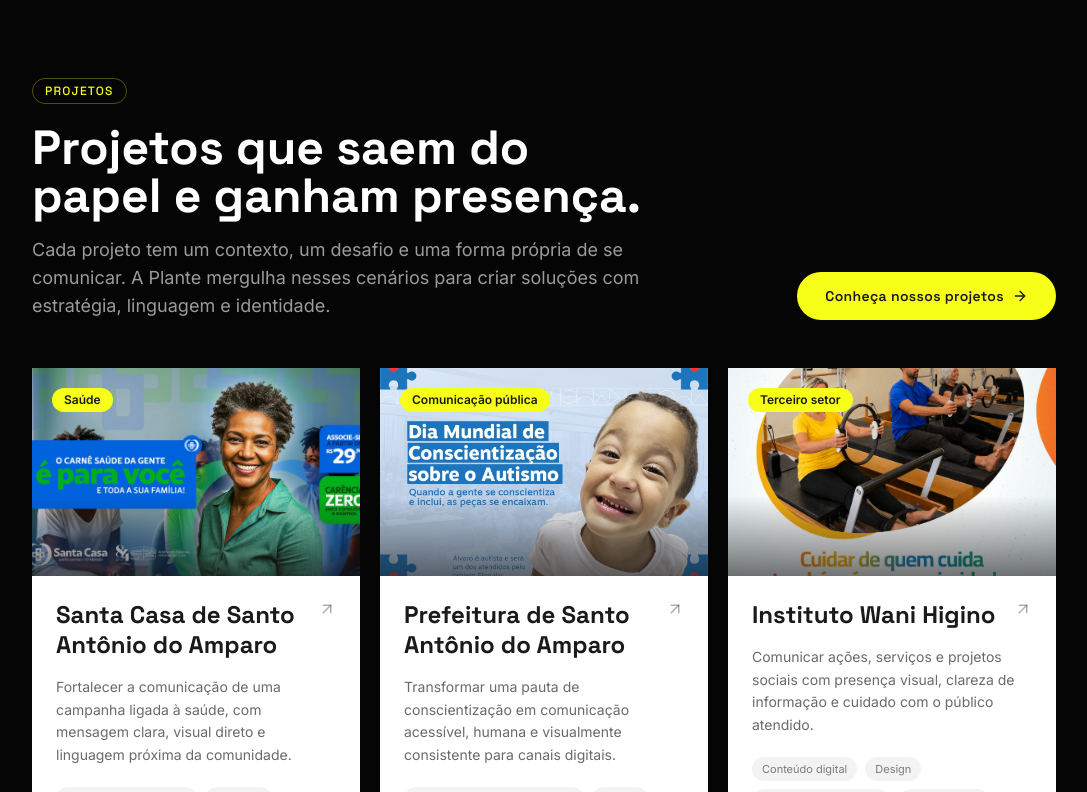
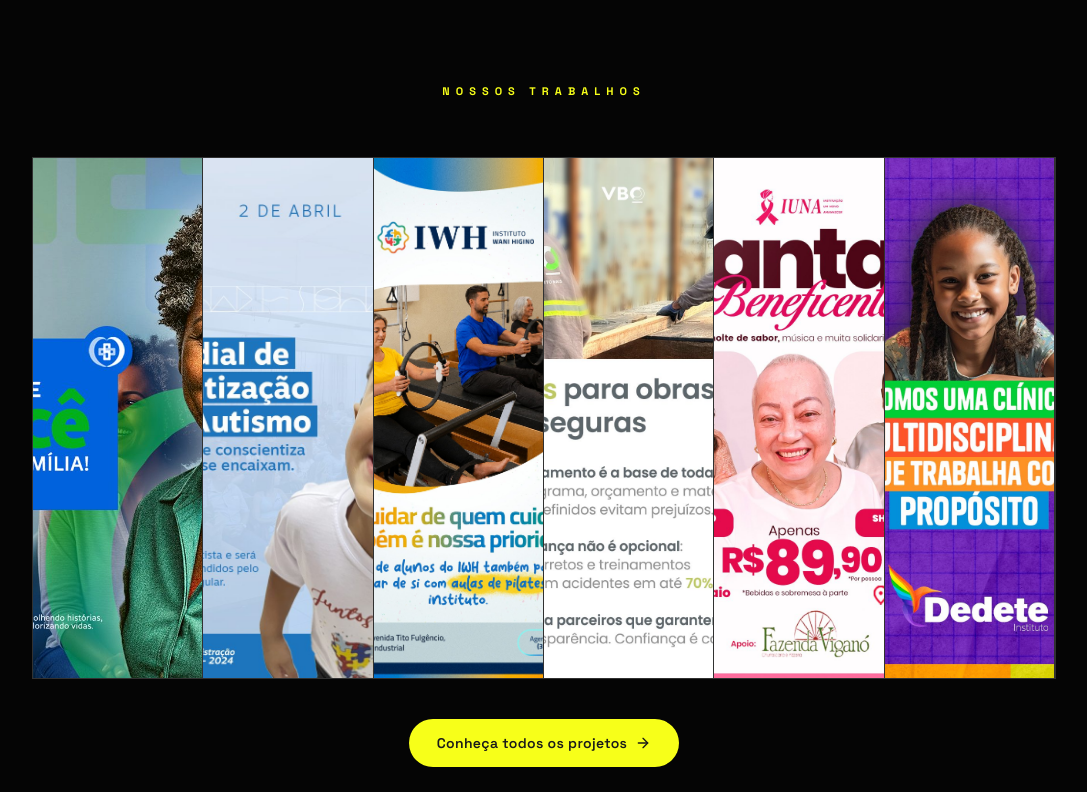
Before and after one commit to eduardomatheusb-ui/site-plante-comunicacao, a React (Vite) app: page / in a window 1280 px wide. Shown: the part 3820-4612 px from the top of the page, without its empty margins (96-1183 px from the left). Built offline with nearby package versions, Linux system fonts and the light colour scheme.

Commit message:
Cria vitrine clicavel de trabalhos

```diff
--- /dev/null
+++ b/src/components/ProjectShowcase.jsx
@@ -0,0 +1,127 @@
+import { useState } from 'react'
+import { AnimatePresence, motion } from 'framer-motion'
+import { ArrowUpRight, X } from 'lucide-react'
+import { projects } from '../content/siteContent'
+
+export default function ProjectShowcase({ limit }) {
+  const visibleProjects = limit ? projects.slice(0, limit) : projects
+  const [activeProject, setActiveProject] = useState(null)
+
+  return (
+    <>
+      <div className="mx-auto max-w-[1500px]">
+        <div className="mb-14 text-center">
+          <span className="font-display text-[11px] font-bold uppercase tracking-[0.55em] text-amarelo">
+            Nossos trabalhos
+          </span>
+        </div>
+
+        <div className="grid grid-cols-2 overflow-hidden border border-white/10 bg-grafite md:grid-cols-4 lg:flex">
+          {visibleProjects.map((project, index) => (
+            <motion.button
+              key={project.title}
+              type="button"
+              initial={{ opacity: 0, y: 18 }}
+              whileInView={{ opacity: 1, y: 0 }}
+              viewport={{ once: true, amount: 0.25 }}
+              transition={{ duration: 0.45, delay: index * 0.04 }}
+              onClick={() => setActiveProject(project)}
+              className="group relative h-[320px] min-w-0 overflow-hidden border-white/10 text-left outline-none transition-[flex,filter] duration-500 hover:z-10 focus-visible:z-10 focus-visible:ring-2 focus-visible:ring-amarelo md:h-[430px] lg:h-[520px] lg:flex-1 lg:border-r lg:hover:flex-[1.45]"
+              aria-label={`Ver detalhes do projeto ${project.title}`}
+            >
+              <img
+                src={project.image}
+                alt=""
+                className="h-full w-full object-cover transition duration-700 group-hover:scale-105 group-hover:brightness-110"
+              />
+              <div className="absolute inset-0 bg-gradient-to-t from-black/78 via-black/10 to-transparent opacity-70 transition-opacity duration-300 group-hover:opacity-90" />
+              <div className="absolute inset-x-0 bottom-0 translate-y-4 p-5 opacity-0 transition-all duration-300 group-hover:translate-y-0 group-hover:opacity-100 group-focus-visible:translate-y-0 group-focus-visible:opacity-100">
+                <span className="mb-3 inline-flex bg-amarelo px-2.5 py-1 font-display text-[10px] font-bold uppercase tracking-widest text-grafite">
+                  {project.segment}
+                </span>
+                <h3 className="font-display text-xl font-bold leading-tight text-white md:text-2xl">
+                  {project.title}
+                </h3>
+                <p className="mt-3 flex items-center gap-2 text-xs font-semibold uppercase tracking-widest text-amarelo">
+                  Ver o que foi feito
+                  <ArrowUpRight size={14} />
+                </p>
+              </div>
+            </motion.button>
+          ))}
+        </div>
+      </div>
+
+      <AnimatePresence>
+        {activeProject && (
+          <motion.div
+            className="fixed inset-0 z-50 flex items-end justify-center bg-black/82 p-4 backdrop-blur-sm md:items-center md:p-8"
+            initial={{ opacity: 0 }}
+            animate={{ opacity: 1 }}
+            exit={{ opacity: 0 }}
+            onClick={() => setActiveProject(null)}
+          >
+            <motion.article
+              className="grid max-h-[90vh] w-full max-w-5xl overflow-y-auto bg-white text-grafite shadow-2xl md:grid-cols-[0.9fr,1.1fr]"
+              initial={{ y: 28, opacity: 0 }}
+              animate={{ y: 0, opacity: 1 }}
+              exit={{ y: 20, opacity: 0 }}
+              transition={{ duration: 0.25 }}
+              onClick={(event) => event.stopPropagation()}
+            >
+              <div className="min-h-[280px] bg-grafite md:min-h-full">
+                <img src={activeProject.image} alt="" className="h-full w-full object-cover" />
+              </div>
+              <div className="relative p-7 md:p-10">
+                <button
+                  type="button"
+                  onClick={() => setActiveProject(null)}
+                  className="absolute right-5 top-5 flex h-10 w-10 items-center justify-center border border-grafite/10 text-grafite/55 transition-colors hover:border-grafite hover:text-grafite"
+                  aria-label="Fechar detalhes do projeto"
+                >
+                  <X size={18} />
+                </button>
+
+                <span className="mb-5 inline-flex bg-amarelo px-3 py-1 font-display text-[11px] font-bold uppercase tracking-widest text-grafite">
+                  {activeProject.segment}
+                </span>
+                <h2 className="max-w-xl font-display text-4xl font-bold leading-tight md:text-5xl">
+                  {activeProject.title}
+                </h2>
+
+                <div className="mt-8 space-y-7">
+                  <div>
+                    <p className="mb-2 font-display text-xs font-bold uppercase tracking-[0.25em] text-grafite/42">
+                      Desafio
+                    </p>
+                    <p className="text-base leading-relaxed text-grafite/68">{activeProject.challenge}</p>
+                  </div>
+
+                  <div>
+                    <p className="mb-3 font-display text-xs font-bold uppercase tracking-[0.25em] text-grafite/42">
+                      O que foi feito
+                    </p>
+                    <div className="flex flex-wrap gap-2">
+                      {activeProject.deliveries.map((delivery) => (
+                        <span key={delivery} className="bg-grafite px-3 py-1.5 text-xs font-medium text-white">
+                          {delivery}
+                        </span>
+                      ))}
+                    </div>
+                  </div>
+
+                  <div className="border-t border-grafite/10 pt-6">
+                    <p className="mb-2 font-display text-xs font-bold uppercase tracking-[0.25em] text-grafite/42">
+                      Resultado
+                    </p>
+                    <p className="text-base font-medium leading-relaxed text-grafite">{activeProject.result}</p>
+                  </div>
+                </div>
+              </div>
+            </motion.article>
+          </motion.div>
+        )}
+      </AnimatePresence>
+    </>
+  )
+}
--- a/src/pages/Home.jsx
+++ b/src/pages/Home.jsx
@@ -3,7 +3,7 @@
 import SectionTitle from '../components/SectionTitle'
 import ServicesGrid from '../components/ServicesGrid'
 import MethodSteps from '../components/MethodSteps'
-import ProjectCards from '../components/ProjectCards'
+import ProjectShowcase from '../components/ProjectShowcase'
 import ContentCards from '../components/ContentCards'
 import { contact } from '../content/siteContent'
 import { navigateTo } from '../lib/navigation'
@@ -78,18 +78,13 @@
 
       <section className="bg-petrol-dark py-24">
         <div className="section-padding">
-          <div className="mb-12 flex flex-col justify-between gap-6 md:flex-row md:items-end">
-            <SectionTitle
-              tag="Projetos"
-              title="Projetos que saem do papel e ganham presença."
-              subtitle="Cada projeto tem um contexto, um desafio e uma forma própria de se comunicar. A Plante mergulha nesses cenários para criar soluções com estratégia, linguagem e identidade."
-            />
-            <button onClick={() => navigateTo('/projetos')} className="btn-primary shrink-0">
-              Conheça nossos projetos
+          <ProjectShowcase limit={6} />
+          <div className="mt-10 flex justify-center">
+            <button onClick={() => navigateTo('/projetos')} className="btn-primary">
+              Conheça todos os projetos
               <ArrowRight size={16} />
             </button>
           </div>
-          <ProjectCards limit={3} />
         </div>
       </section>
 
--- a/src/pages/ProjetosPage.jsx
+++ b/src/pages/ProjetosPage.jsx
@@ -1,6 +1,5 @@
 import PageHero from '../components/PageHero'
-import SectionTitle from '../components/SectionTitle'
-import ProjectCards from '../components/ProjectCards'
+import ProjectShowcase from '../components/ProjectShowcase'
 import { projectCategories, segments } from '../content/siteContent'
 
 export default function ProjetosPage() {
@@ -28,14 +27,7 @@
 
       <section className="bg-petrol py-24">
         <div className="section-padding">
-          <SectionTitle
-            tag="Cases"
-            title="Projetos reais, organizados por contexto e entrega."
-            subtitle="Selecionamos trabalhos de saúde, comunicação pública, terceiro setor, engenharia e identidade visual para mostrar como a Plante transforma desafios em direção criativa."
-          />
-          <div className="mt-12">
-            <ProjectCards />
-          </div>
+          <ProjectShowcase />
         </div>
       </section>
 
```
